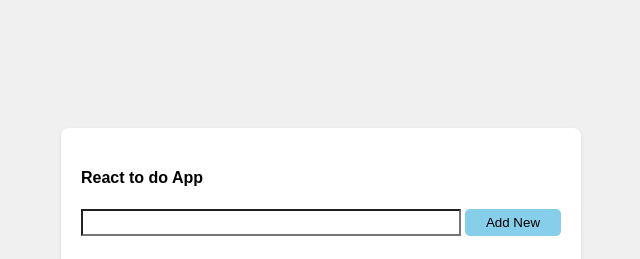
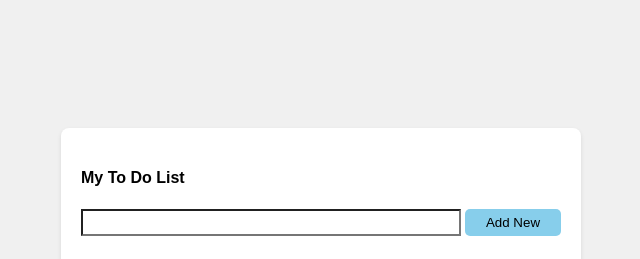
Before and after one commit to asnganje/To-do, a React (Create React App) app: page / in a window 1280 px wide. Shown: the top 259 px of the page, without its empty margins (319-959 px from the left). Built offline with nearby package versions, Linux system fonts and the light colour scheme; the HTML template or start-up script is replaced by a standard one.

Commit message:
updated main header

```diff
--- a/src/App.js
+++ b/src/App.js
@@ -27,7 +27,7 @@ function App() {
 
   return (
     <section className='section-container'>
-      <h4>React to do App </h4>
+      <h4>My To Do List</h4>
       <Form addedToDo = {addedToDo} />
       <List todos = {list} removeToDo = {removeToDo}/>
     </section>
```
